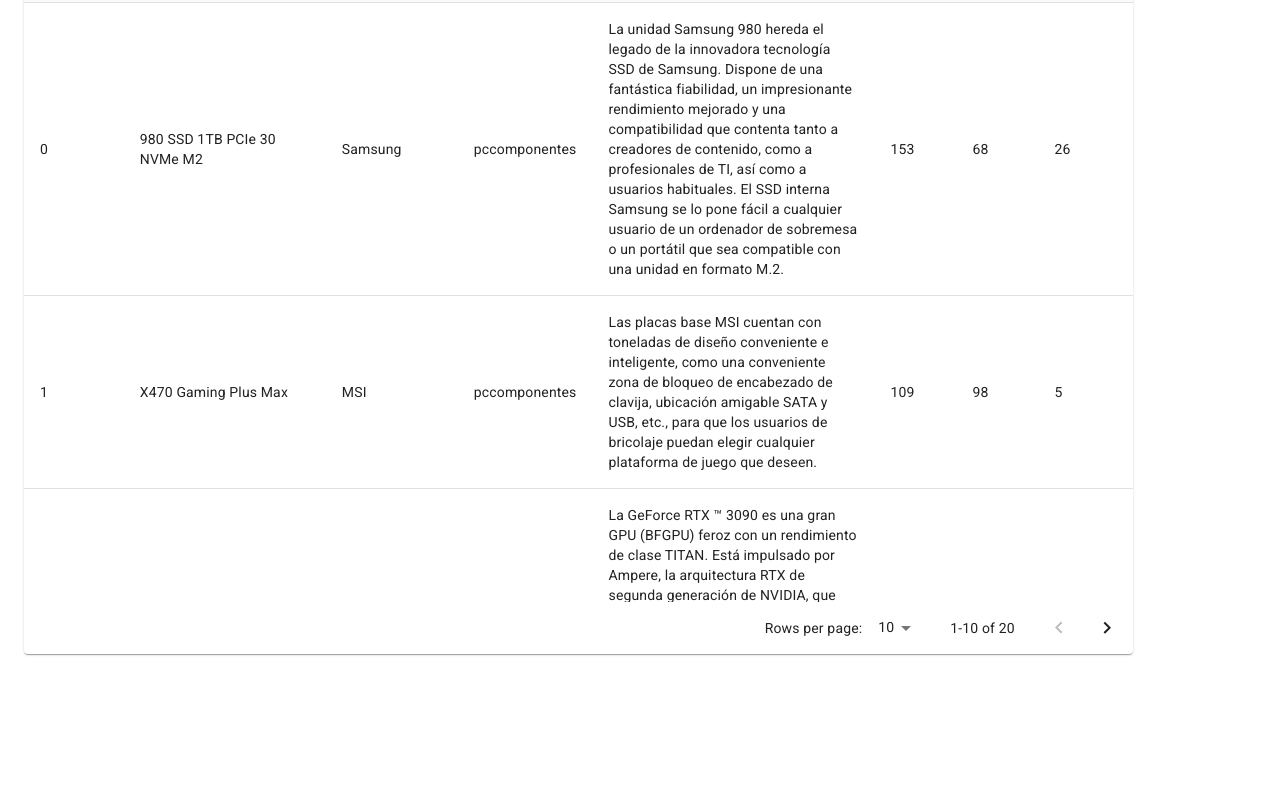
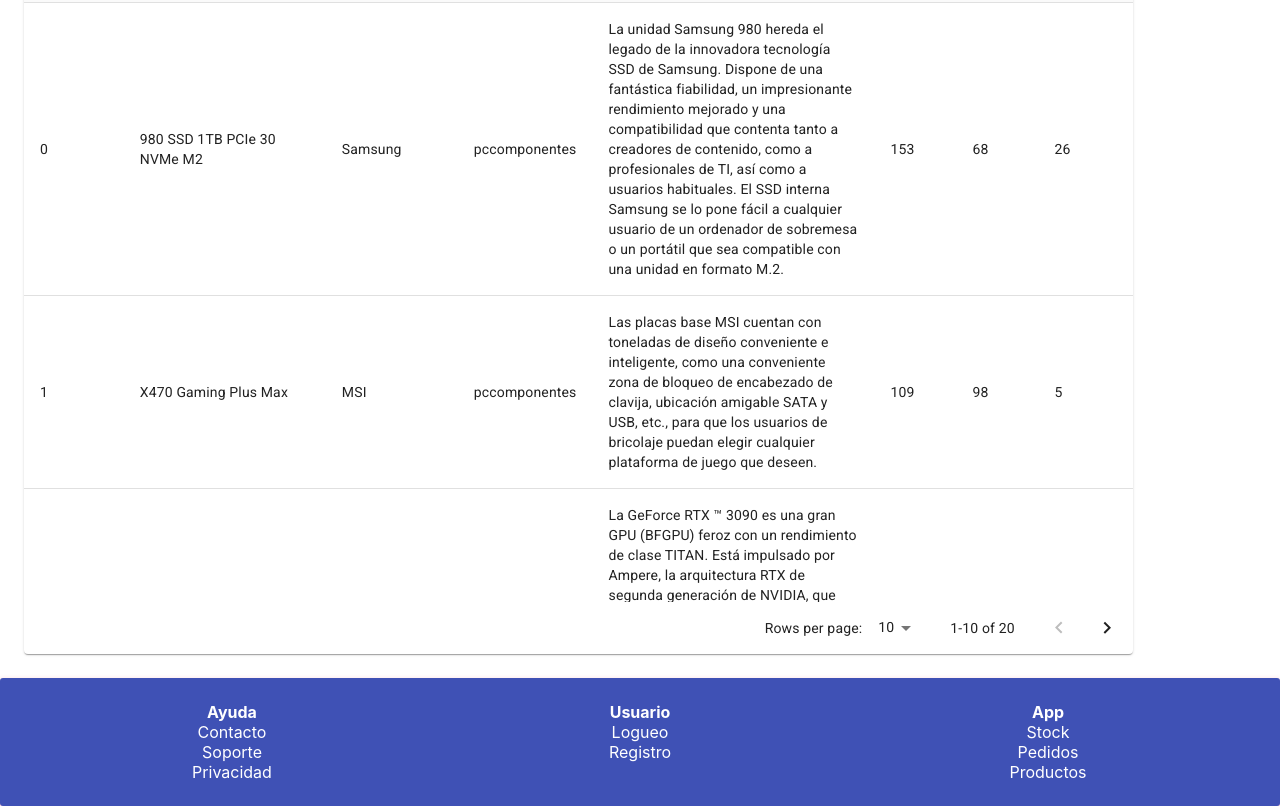
Before and after one commit to FSD0321STR/ITgest, a React (Vite) app: page / in a window 1280 px wide. Shown: the part 276-1082 px from the top of the page. Before the commit the page ends 954 px from the top, so only its background shows below. Built offline with nearby package versions, Linux system fonts and the light colour scheme.

Commit message:
Footer, need to complete the Links

```diff
--- a/src/App.jsx
+++ b/src/App.jsx
@@ -3,6 +3,8 @@
 import "@fontsource/roboto";
 import MenuAppBar from './components/LogBar'
 import SimpleTabs from './components/TagBar'
+import Footer from "./components/Footer";
+import NestedGrid from "./components/Footer";
 
 // import Orders from "./components/dashboard";
 
@@ -18,8 +20,7 @@
 
       <MenuAppBar />
       <SimpleTabs />
-
-
+      <Footer />
 
       </body>
     </div>
--- /dev/null
+++ b/src/components/Footer.jsx
@@ -0,0 +1,87 @@
+import { Container, Link } from "@material-ui/core";
+import React  from "react";
+import { Box } from "@material-ui/core";
+import { makeStyles } from '@material-ui/core/styles';
+import Grid from '@material-ui/core/Grid';
+
+
+const useStyles = makeStyles((theme) => ({
+    root: {
+      flexGrow: 1,
+    },
+    footer: {
+      padding: theme.spacing(3),
+      textAlign: 'center',
+      background: '#3f51b5',
+      border: 0,
+      borderRadius: 3,
+      boxShadow: '0 3px 5px 2px rgba(255, 105, 135, .3)',
+      color: 'white',
+    },
+    link: {
+        textAlign: 'float',
+    }
+  }));
+
+export default function Footer(){
+    const classes = useStyles();
+    return (
+        <footer>
+            <Box className={classes.footer}>
+                <Container className={classes.link} maxWidth="lg">
+                    <Grid container spacing ={5}>
+                        <Grid item xs={12} sm={4}>
+                            <Box><strong>Ayuda</strong></Box>
+                            <Box>
+                                <Link href="/" color="inherit">
+                                    Contacto
+                                </Link>
+                            </Box>
+                            <Box>
+                                <Link href="/" color="inherit">
+                                    Soporte
+                                </Link>
+                            </Box>
+                            <Box>
+                                <Link href="/" color="inherit">
+                                    Privacidad
+                                </Link>
+                            </Box>
+                        </Grid>
+                        <Grid item xs={12} sm={4}>
+                            <Box borderBotton={1} borderColor="text.primary"><strong>Usuario</strong></Box>
+                            <Box>
+                                <Link href="/" color="inherit">
+                                    Logueo
+                                </Link>
+                            </Box>
+                            <Box>
+                                <Link href="/" color="inherit">
+                                    Registro
+                                </Link>
+                            </Box>
+                        </Grid>
+                        <Grid item xs={12} sm={4}>
+                            <Box borderBotton={1}><strong>App</strong></Box>
+                            <Box>
+                                <Link href="/" color="inherit">
+                                    Stock
+                                </Link>
+                            </Box>
+                            <Box>
+                                <Link href="/" color="inherit">
+                                    Pedidos
+                                </Link>
+                            </Box>
+                            <Box>
+                                <Link href="/" color="inherit">
+                                    Productos
+                                </Link>
+                            </Box>
+                        </Grid>
+                    </Grid>
+                </Container>
+            </Box>
+        </footer>
+    );
+}
```
Also changed, not shown: 1 other file (tests, documents, lock files or other folders).
